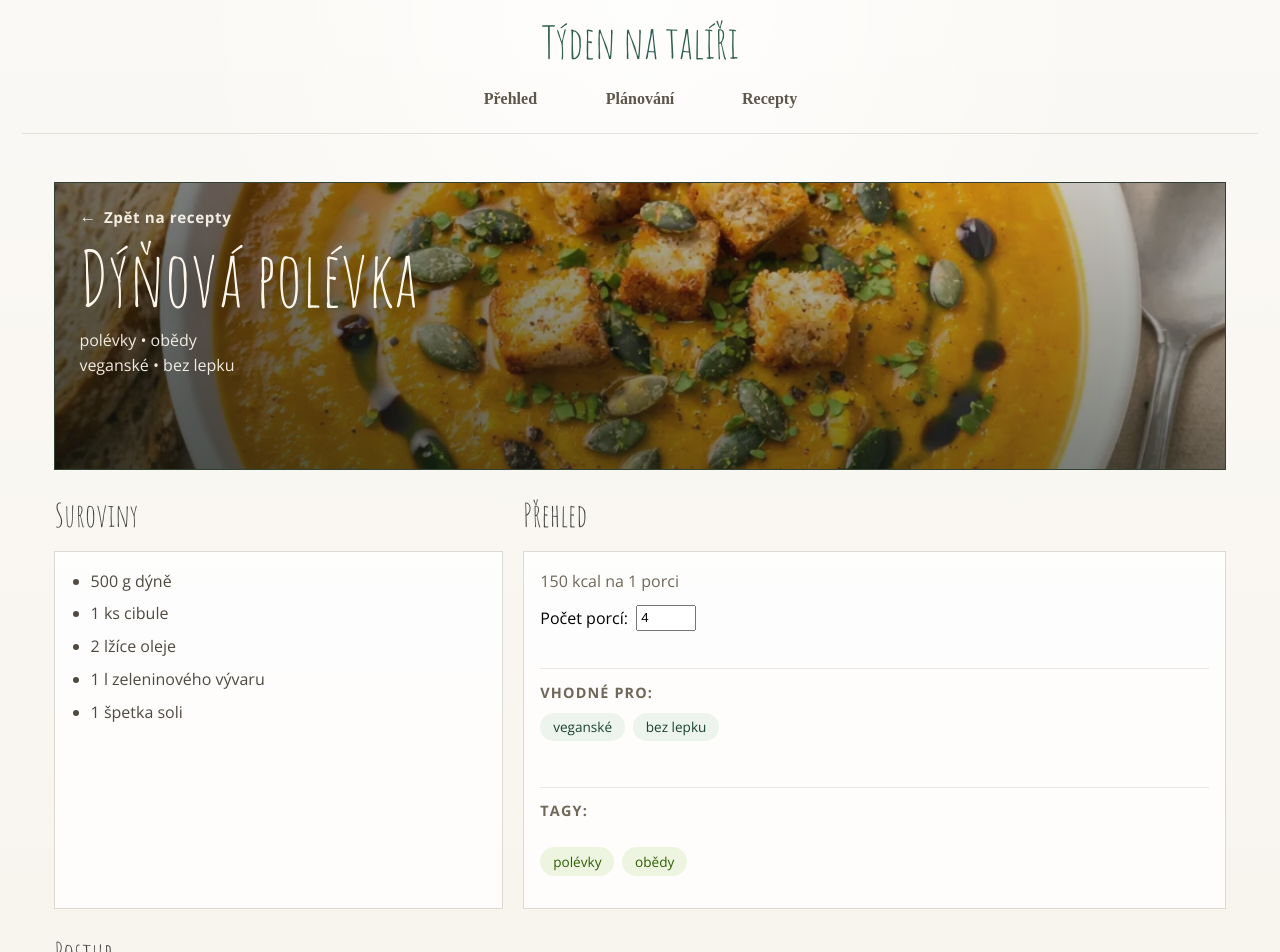
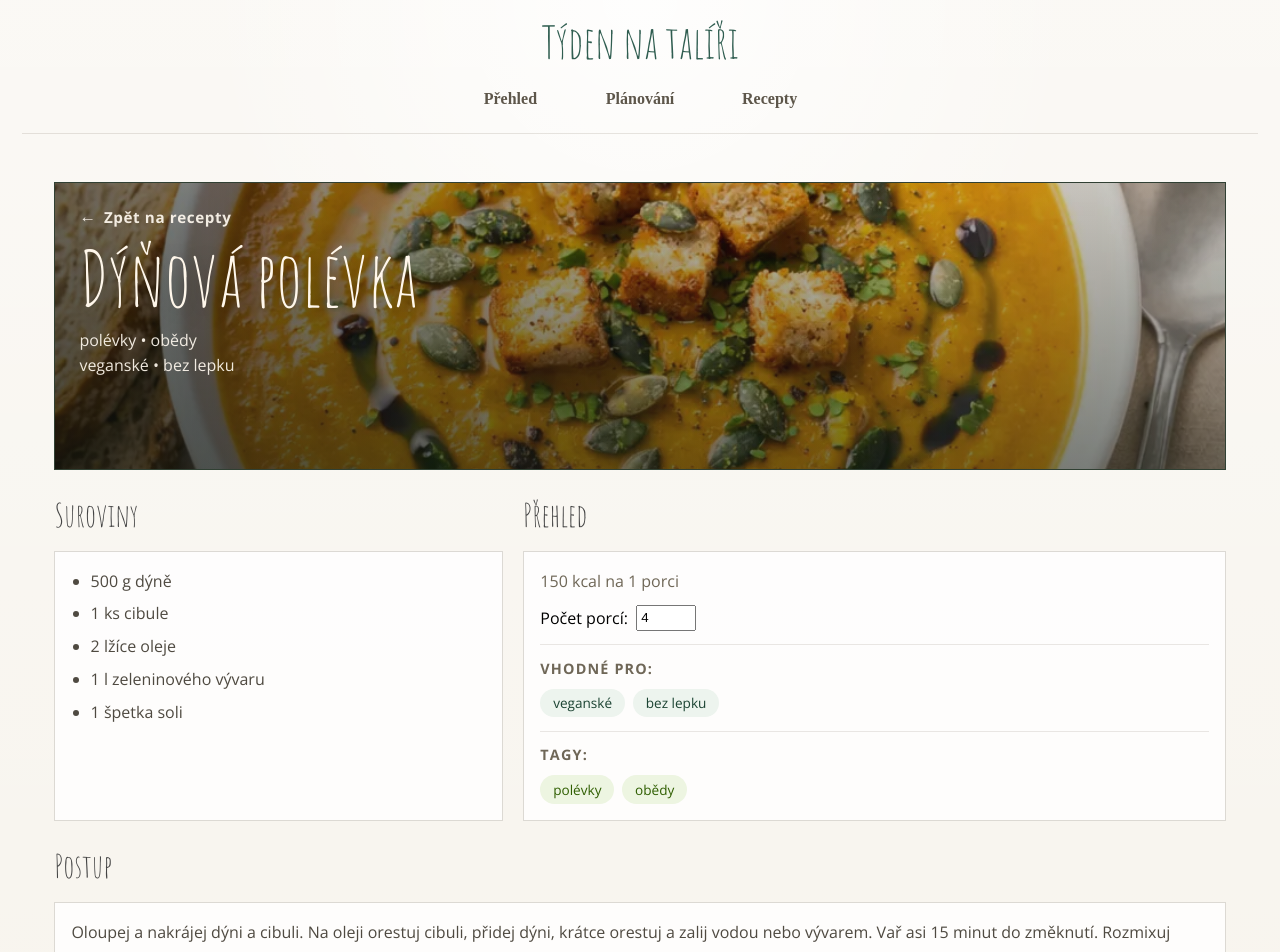
Before and after one commit to icirova/menu-planner, a React (Vite) app: page /#/recipe-detail/1 in a window 1280 px wide. Shown: the top 952 px of the page. Built offline with nearby package versions, Linux system fonts and the light colour scheme; a web font is replaced by a local one.

Commit message:
Sjednotit mezery v přehledu receptu

```diff
--- a/src/components/AllergenTags/style.css
+++ b/src/components/AllergenTags/style.css
@@ -2,7 +2,7 @@
   display: flex;
   flex-wrap: wrap;
   gap: 0.5rem;
-  margin-bottom: 2rem;
+  margin: 0;
 }
 
 .recipe-detail__tag--allergen {
--- a/src/components/RecipeTags/style.css
+++ b/src/components/RecipeTags/style.css
@@ -2,7 +2,7 @@
   display: flex;
   flex-wrap: wrap;
   gap: 0.5rem;
-  margin: 1rem 0;
+  margin: 0;
 }
 
 .tag {
--- a/src/components/ServingsControl/style.css
+++ b/src/components/ServingsControl/style.css
@@ -1,5 +1,5 @@
 .servings-control {
-  margin-bottom: 1.5rem;
+  margin: 0;
   display: flex;
   align-items: center;
   gap: 0.5rem;
--- a/src/components/SuitabilityTags/style.css
+++ b/src/components/SuitabilityTags/style.css
@@ -2,7 +2,7 @@
   display: flex;
   flex-wrap: wrap;
   gap: 0.5rem;
-  margin-bottom: 2rem;
+  margin: 0;
 }
 
 .recipe-detail__tag {
```
